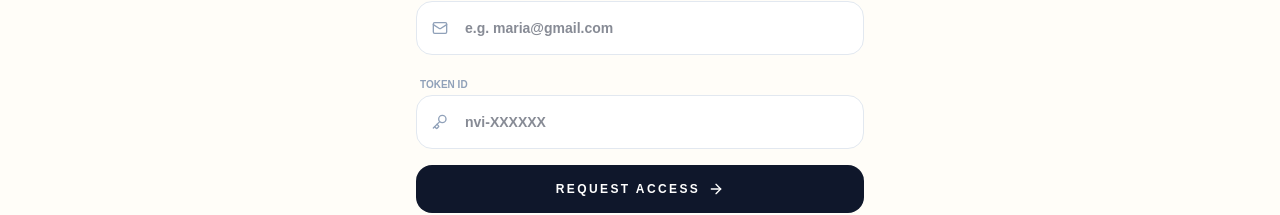
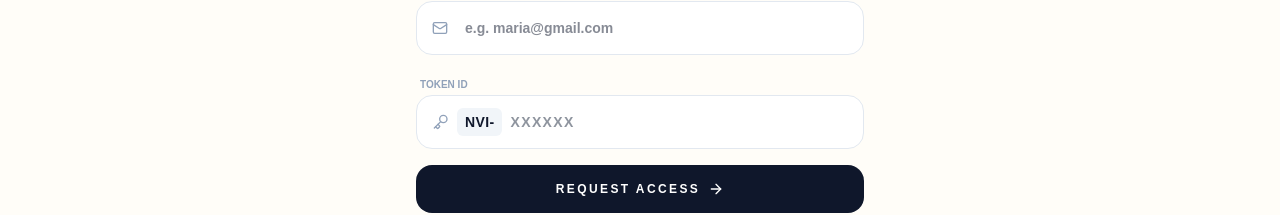
Before and after one commit to nomuu/nvitado-builder, a Next.js app: page /verify-access in a window 1280 px wide. Shown: the part 335-550 px from the top of the page. Built offline with nearby package versions, Linux system fonts and the light colour scheme.

Commit message:
adjustment in token id

```diff
--- a/app/api/checkout_lemon/route.ts
+++ b/app/api/checkout_lemon/route.ts
@@ -9,7 +9,7 @@ export async function POST(req: Request) {
   try {
     const { config, amount } = await req.json();
     const hashedId = crypto.createHash('sha256').update(new Date().toISOString() + config.slug + Math.random()).digest('hex');
-    const tokenId = `nvi-${Math.random().toString(36).substring(2, 10).toUpperCase()}`;
+    const tokenId = `NVI-${Math.random().toString(36).substring(2, 10).toUpperCase()}`;
 
     // 1. SAVE INITIAL RECORD
     const { error: dbError } = await supabase.from('invitations').upsert({
--- a/app/page.tsx
+++ b/app/page.tsx
@@ -192,10 +192,11 @@ const StatsSection = () => {
 
   useEffect(() => {
     const fetchStatsAndReviews = async () => {
-      // 1. Kunin ang kabuuang bilang ng invitations para sa kaliwang bahagi
+      // 🎯 FIXED CONDITION: Nagdagdag tayo ng .eq('status', 'paid') filter block para verified paid invites lang ang mabilang sa counter mo
       const { count: total, error: countError } = await supabase
         .from('invitations')
-        .select('*', { count: 'exact', head: true });
+        .select('*', { count: 'exact', head: true })
+        .eq('status', 'paid');
       if (!countError) setCount(total);
 
       // 2. Kunin ang total number of reviews para sa kanang bahagi summary status
--- a/app/verify-access/page.tsx
+++ b/app/verify-access/page.tsx
@@ -13,7 +13,7 @@ export default function VerifyAccess() {
 
   const [formData, setFormData] = useState({
     email: '',
-    tokenId: '',
+    tokenId: '', // Dito mase-save ang saktong digits/characters na tina-type nila
     otp: ''
   });
 
@@ -23,12 +23,14 @@ export default function VerifyAccess() {
     setError("");
     setIsLoading(true);
 
+    // Dynamic clean composition para siguraduhing may tamang prefix bago lumipad sa backend system ninyo
+    const fullTokenId = `NVI-${formData.tokenId.trim().toUpperCase()}`;
+
     try {
-      // Dito tatawag tayo sa API natin para i-check kung valid ang Token+Email combo
       const res = await fetch('/api/verify-invitation', {
         method: 'POST',
         headers: { 'Content-Type': 'application/json' },
-        body: JSON.stringify({ email: formData.email, tokenId: formData.tokenId }),
+        body: JSON.stringify({ email: formData.email, tokenId: fullTokenId }),
       });
 
       const data = await res.json();
@@ -51,6 +53,8 @@ export default function VerifyAccess() {
     setError("");
     setIsLoading(true);
 
+    const fullTokenId = `NVI-${formData.tokenId.trim().toUpperCase()}`;
+
     try {
       const res = await fetch('/api/verify-otp', {
         method: 'POST',
@@ -58,15 +62,15 @@ export default function VerifyAccess() {
         body: JSON.stringify({
           email: formData.email,
           otp: formData.otp,
-          tokenId: formData.tokenId
+          tokenId: fullTokenId
         }),
       });
 
       const data = await res.json();
 
       if (res.ok) {
-        // SUCCESS! Redirect sa revision page gamit ang token
-        router.push(`/revise/${formData.tokenId}`);
+        // SUCCESS! Redirect sa revision page gamit ang buong token string extension link
+        router.push(`/revise/${fullTokenId}`);
       } else {
         setError(data.error || "Invalid verification code.");
       }
@@ -123,15 +127,24 @@ export default function VerifyAccess() {
 
                 <div className="space-y-1">
                   <label className="text-[10px] font-black uppercase text-slate-400 ml-1">Token ID</label>
-                  <div className="relative">
-                    <Key className="absolute left-4 top-1/2 -translate-y-1/2 text-slate-400" size={16} />
+
+                  {/* 🆕 UPGRADED DUAL-ZONE ADAPTIVE LAYOUT CONTAINER */}
+                  <div className="relative flex items-center bg-white border border-slate-200 rounded-2xl overflow-hidden focus-within:ring-2 focus-within:ring-slate-900 transition-all">
+                    <div className="pl-4 flex items-center gap-2 text-slate-400 select-none shrink-0">
+                      <Key size={16} />
+                      {/* FIXED VISUAL INTERFACE COMPONENT FOR NVI- */}
+                      <span className="font-black text-sm tracking-wide text-slate-900 bg-slate-100 px-2 py-1 rounded-md">NVI-</span>
+                    </div>
+
                     <input
                       required
                       type="text"
-                      placeholder="nvi-XXXXXX"
-                      className="w-full pl-12 pr-4 py-4 bg-white border border-slate-200 rounded-2xl outline-none focus:ring-2 focus:ring-slate-900 transition-all font-bold text-sm"
+                      placeholder="XXXXXX"
+                      maxLength={12} // Adjusted parameters space limit safely
+                      className="w-full pl-2 pr-4 py-4 bg-transparent outline-none font-mono font-black text-sm uppercase tracking-widest text-slate-800"
                       value={formData.tokenId}
-                      onChange={(e) => setFormData({...formData, tokenId: e.target.value})}
+                      // Awtomatikong ginagawang uppercase habang nagpapakita sa input zone
+                      onChange={(e) => setFormData({...formData, tokenId: e.target.value.toUpperCase()})}
                     />
                   </div>
                 </div>
```
